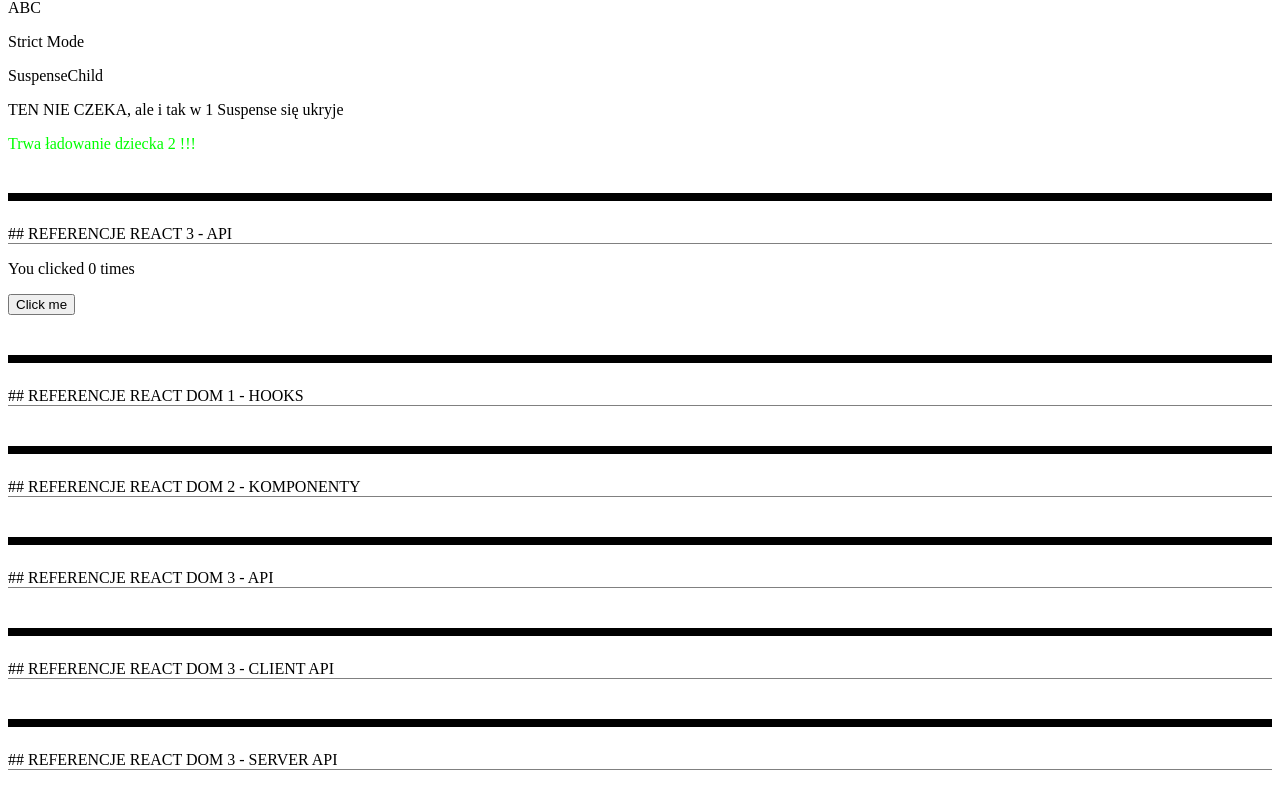
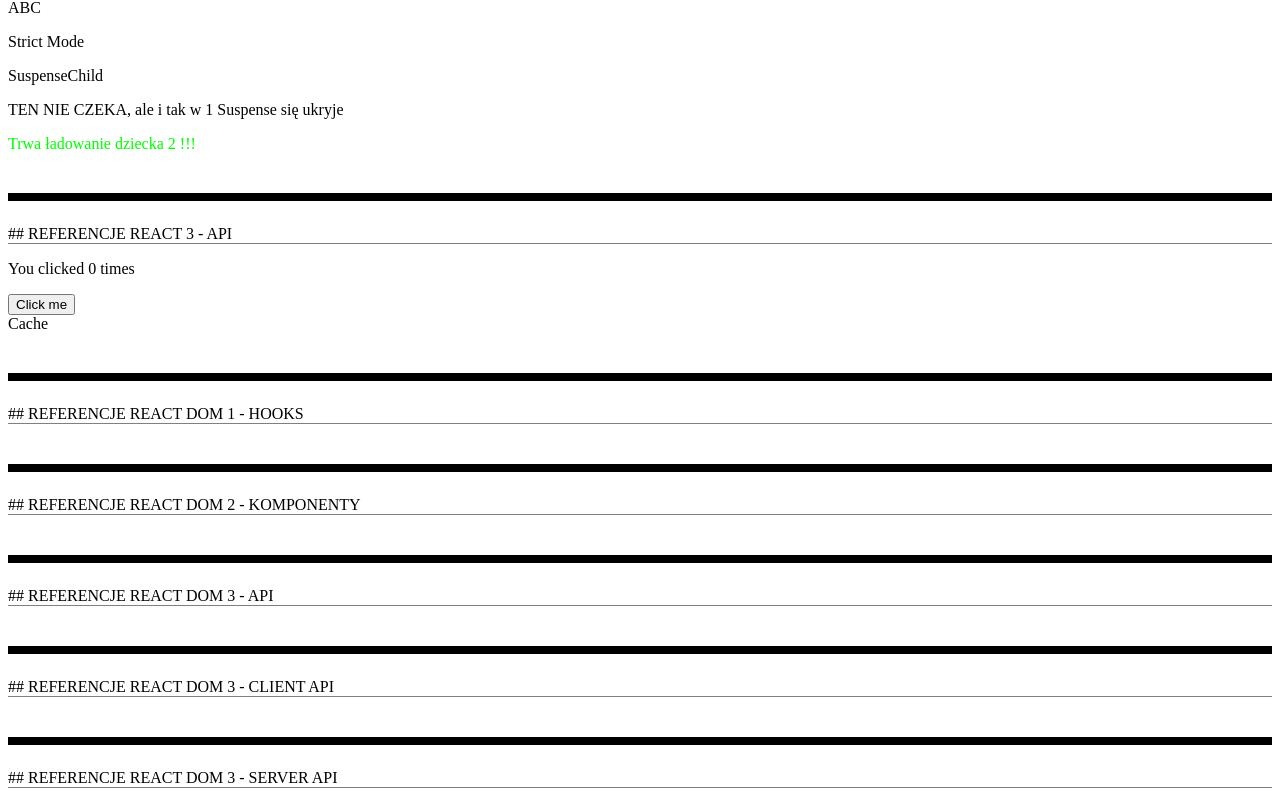
Before and after one commit to MaciejRog/CHEATSHEET_REACT, a React (Vite) app: page / in a window 1280 px wide. Shown: the part 3203-4007 px from the top of the page. Built offline with nearby package versions, Linux system fonts and the light colour scheme; no server answers.

Commit message:
add react api cache info

```diff
--- a/src/2_REFERENCJE/1_ref_REACT/3_API/ReactAPI.jsx
+++ b/src/2_REFERENCJE/1_ref_REACT/3_API/ReactAPI.jsx
@@ -4,13 +4,15 @@
   return (
     <div>
       <ReactAPIAct />
-      <ReactAPICache />
       <ReactAPICreateContext />
       <ReactAPIForwardRef />
       <ReactAPILazy />
       <ReactAPIMemo />
       <ReactAPIStartTransition />
       <ReactAPIUse />
+
+      {/* TYLKO SERVER-SIDE */}
+      <ReactAPICache />
     </div>
   );
 }
@@ -147,11 +149,76 @@
 }
 
 // #################################
-// ####
+// #### cache | SERVER SIDE cache
 // VVVVVVVVVVVVVVVVVVVVVVVVVVVVVVVVV
 
 function ReactAPICache() {
-  return <div></div>;
+  /*
+  const cacheFn = cache(fn);
+    // fn -> funkcja którą chcemy schachować (dowolna funkcja, dowolne argumenty, dowolny wynik)
+    // cacheFn -> RETURN funkcję, która ma funkcjonalność cachowania
+                  (przy takich samych argumentach się nie wykona tylko poda zapisany wcześniej wynik)
+                      te same argumenty to [porównanie przez 'Object.is' jak TABLICE ZALEZNOŚCI]:
+                        - ich wartości
+                        - i referencje (obiekty często sie zmianiją przy kazdym renderze UWAZAĆ NA TO !!!)
+                                lepiej przekazać wartości obiektu osobno jako argumenty 1,2,3 ...
+                  jeśli nie było wcześniej takich argumentów to się wykona
+
+  cache ->:
+    -) tylko SERVER-SIDE
+    -) EKSPERYMENTALNE
+
+  zatrzezenia:
+    -) react uniewaznia 'cache' wszystkich funkcji przy kazdym RZADANIU do SERVERA
+    -) wywołanie 'cache' tworzy nową funkcję (dla kazdej jest osobny 'cache')
+    -) cachuje tez ERRORY
+    -) TYLKO SERVER-SIDE  (dopuszcza async/await rendering  [async function Komp(){ //...mozna wywołać 'await' //...  }])
+    -) Wywołanie TYLKO W KOMPONENCIE (poza komponentem nie działa) [w tle uzywa 'context']
+        DEKLARACJA NAJLEPIEJ POZA KOMPONENTEM (aby współdzielić)
+
+  ZASTOSOWANIE:
+    -) cięzkie obliczenia np: Fetch list itp...
+    -) PRELOAD DATA!!!
+          (jeśli 1 wowołanie się nie skończy to 2 grzecznie czeka az 1 się skończy i bierze od niego dane)
+
+          ### PRZYKŁAD 1
+          const fetchData = cache(fn);
+          function App(){
+            fetchData();        // bez przypisania zwracanych danych [wywoła fetch gdy dzieci się renderują ]
+            // ...
+          }
+          function Child(){
+            const data = fetchData();   // Tutaj juz uzyjemy danych (zostały schaczowane w <App>)
+            /...
+          }
+
+          ### PRZYKŁAD 2
+          async function MyComponent() {
+            getData();                          // 1
+            // ... some computational work
+            await getData();                    // 2 z 'await'
+            // ...
+          }
+
+
+
+  cache VS useMemo VS memo    [wszystkie są do MEMOIZATIION | ale sa roznice (CO CaCHUJE | KTO MA DOSTEP DO CACHE | KIEDY CACHE JEST CZYSZCZONY)]
+
+
+  - useMemo   |   client-side komponent && cache tylko dla ostatnich wartości w tablicy zalezności  (a nie dla kazdego wariantu)
+                  słuzy do zapamietania DROGICH i skomplikowanych operacji (oraz dla stabilnej referencji)
+                  [NIE CACHUJE ASYNCHRONICZNOSCI]
+                  współdzielenie tylko poprzez przekazanie przez 'props'
+
+  - memo      |   zapobiega Rerenderowie komponentów (gdy referencje i wartości props są niezmienne)
+                  cachuje tylko ostatni render przy ostatnich props (z ostatnimi props, a nie kazdy wariant)
+
+  - cache     |   server-side komponent && funckje które powinny być współdzielone wśród komponentów
+                  cachuje WSZYSTKIE zwrotki
+                  rowniez cachuje 'fetch' czyli ASYNCHRONICZNE FUNKCJE
+                  cache się czyści przy rządaniach do Servera
+  */
+  return <div>Cache</div>;
 }
 
 // #################################
```
